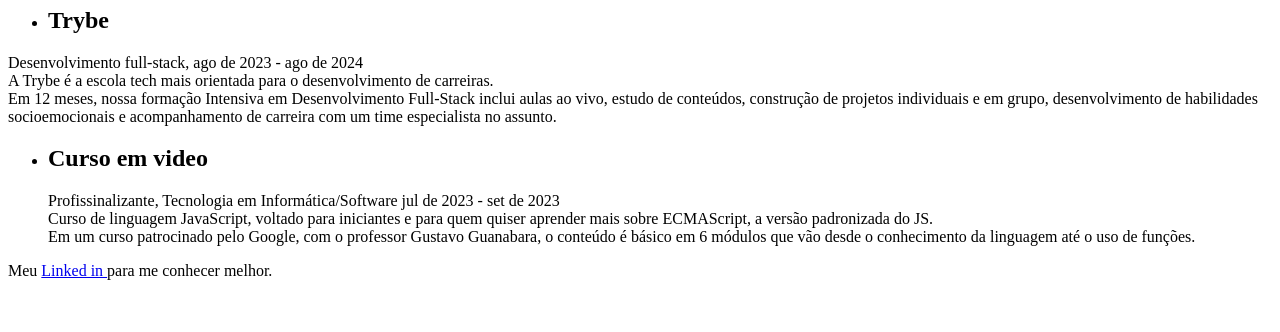
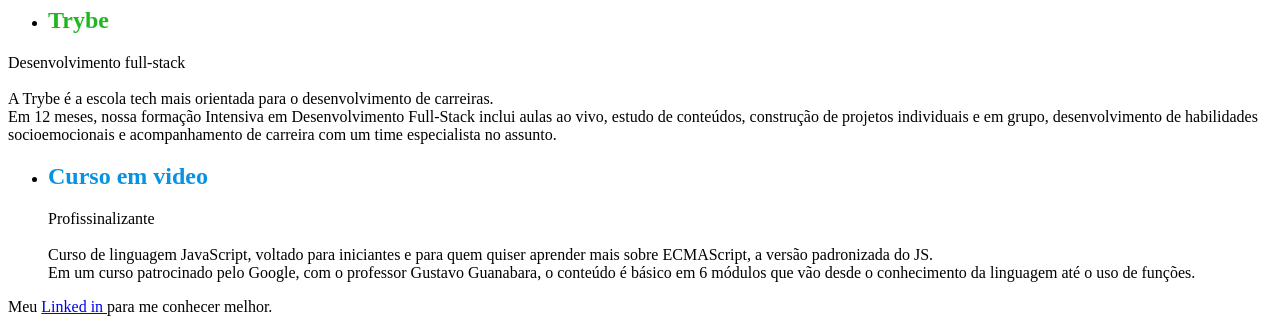
Before and after one commit to WesdleyKennedy/wesdleykennedy.github.io, a plain HTML site: page index.html in a window 1280 px wide. Shown: the part 643-975 px from the top of the page. Before the commit the page ends 939 px from the top, so only its background shows below. Drawn offline with Linux system fonts and the light colour scheme.

Commit message:
stylecss

```diff
--- a/index.html
+++ b/index.html
@@ -4,8 +4,9 @@
     <meta charset="UTF-8">
     <meta name="viewport" content="width=device-width, initial-scale=1.0">
     <title>Wesdley Kennedy</title>
+    <link rel="stylesheet" href="style.css">
 </head>
-<h1>Wesdley Kennedy Marques Silva Batista Costa</h1>
+<h1>Wesdley Kennedy</h1>
 <img src="Wesdley.jpg" alt="Esse sou eu :D"width="200px" height="300px">
 <p>Atualmente me dedico aos estudos na <a href="#trybe">Trybe</a> para me <strong>tornar um desenvolvedor de software full-stack</strong>, tenho 21 anos, moro em Ipatinga/MG</p>
 <h1>Habilidades</h1>
@@ -17,14 +18,15 @@
 </ul>
 <h1>Experiências Acadêmicas</h1>
 <ul>
-    <li><h2 id="">Trybe</h2></li></ul>
-    <p> Desenvolvimento full-stack, ago de 2023 - ago de 2024<br>
+    <li><h2 id="trybe">Trybe</h2></li></ul>
+    <p> Desenvolvimento full-stack<br>
+        <br>
         A Trybe é a escola tech mais orientada para o desenvolvimento de carreiras.<br>
         Em 12 meses, nossa formação Intensiva em Desenvolvimento Full-Stack inclui aulas ao vivo, estudo de conteúdos, construção de projetos individuais e em grupo, desenvolvimento de habilidades socioemocionais e acompanhamento de carreira com um time especialista no assunto.</p>
 </body></p>
-   <ul><li><h2>Curso em video</h2></li>
-    <p>Profissinalizante, Tecnologia em Informática/Software jul de 2023 - set de 2023<br>
-        Curso de linguagem JavaScript, voltado para iniciantes e para quem quiser aprender mais sobre ECMAScript, a versão padronizada do JS.<br>
+   <ul><li><h2 id="curso_em_video">Curso em video</h2></li>
+    <p>Profissinalizante<br>
+        <br>Curso de linguagem JavaScript, voltado para iniciantes e para quem quiser aprender mais sobre ECMAScript, a versão padronizada do JS.<br>
         Em um curso patrocinado pelo Google, com o professor Gustavo Guanabara, o conteúdo é básico em 6 módulos que vão desde o conhecimento da linguagem até o uso de funções.</p>
         </p>
 </ul>
--- /dev/null
+++ b/style.css
@@ -0,0 +1,7 @@
+#trybe {
+    color: #1EB720 ;
+}
+
+#curso_em_video {
+    color: #0693e3;
+}
```
